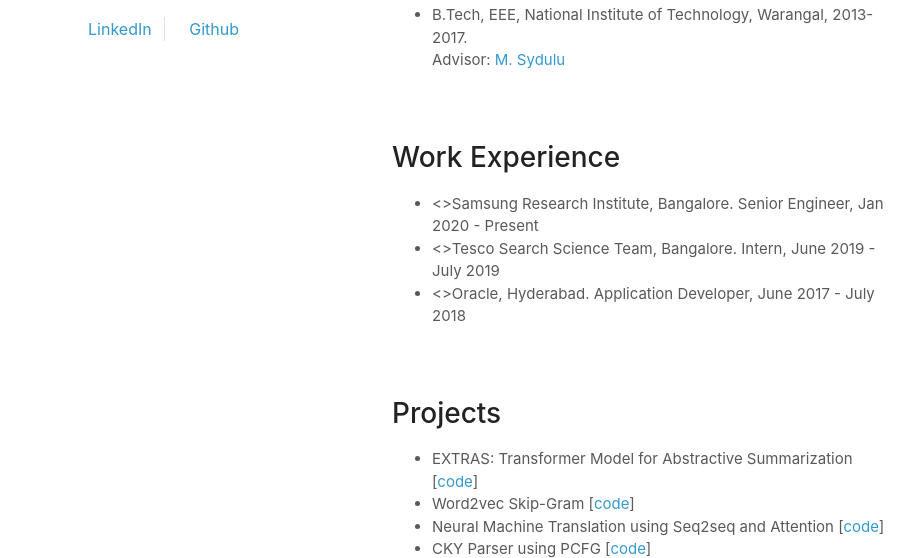
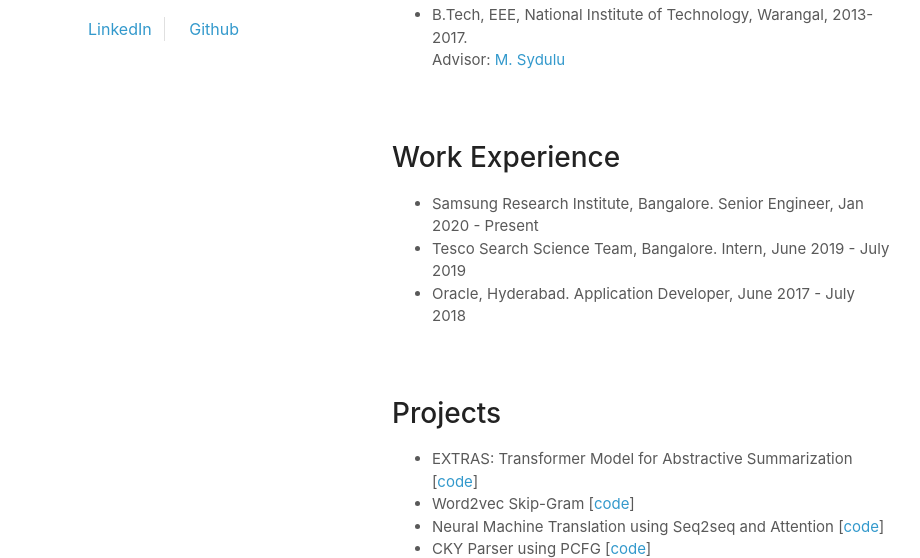
Before and after one commit to ani555/ani555.github.io, a plain HTML site: page index.html in a window 1280 px wide. Shown: the part 522-1080 px from the top of the page, without its empty margins (178-1098 px from the left). Drawn offline with Linux system fonts and the light colour scheme; a script that the page names is missing.

Commit message:
Update index.html

```diff
--- a/index.html
+++ b/index.html
@@ -53,9 +53,9 @@
       <section>
 	      <h1>Work Experience</h1>
 	      <ul type="disc">
-		      <li><>Samsung Research Institute, Bangalore. Senior Engineer, Jan 2020 - Present</li>
-		      <li><>Tesco Search Science Team, Bangalore. Intern, June 2019 - July 2019</li>
-		      <li><>Oracle, Hyderabad. Application Developer, June 2017 - July 2018</li>
+		      <li>Samsung Research Institute, Bangalore. Senior Engineer, Jan 2020 - Present</li>
+		      <li>Tesco Search Science Team, Bangalore. Intern, June 2019 - July 2019</li>
+		      <li>Oracle, Hyderabad. Application Developer, June 2017 - July 2018</li>
 	      </ul>
       </section>
 
```
